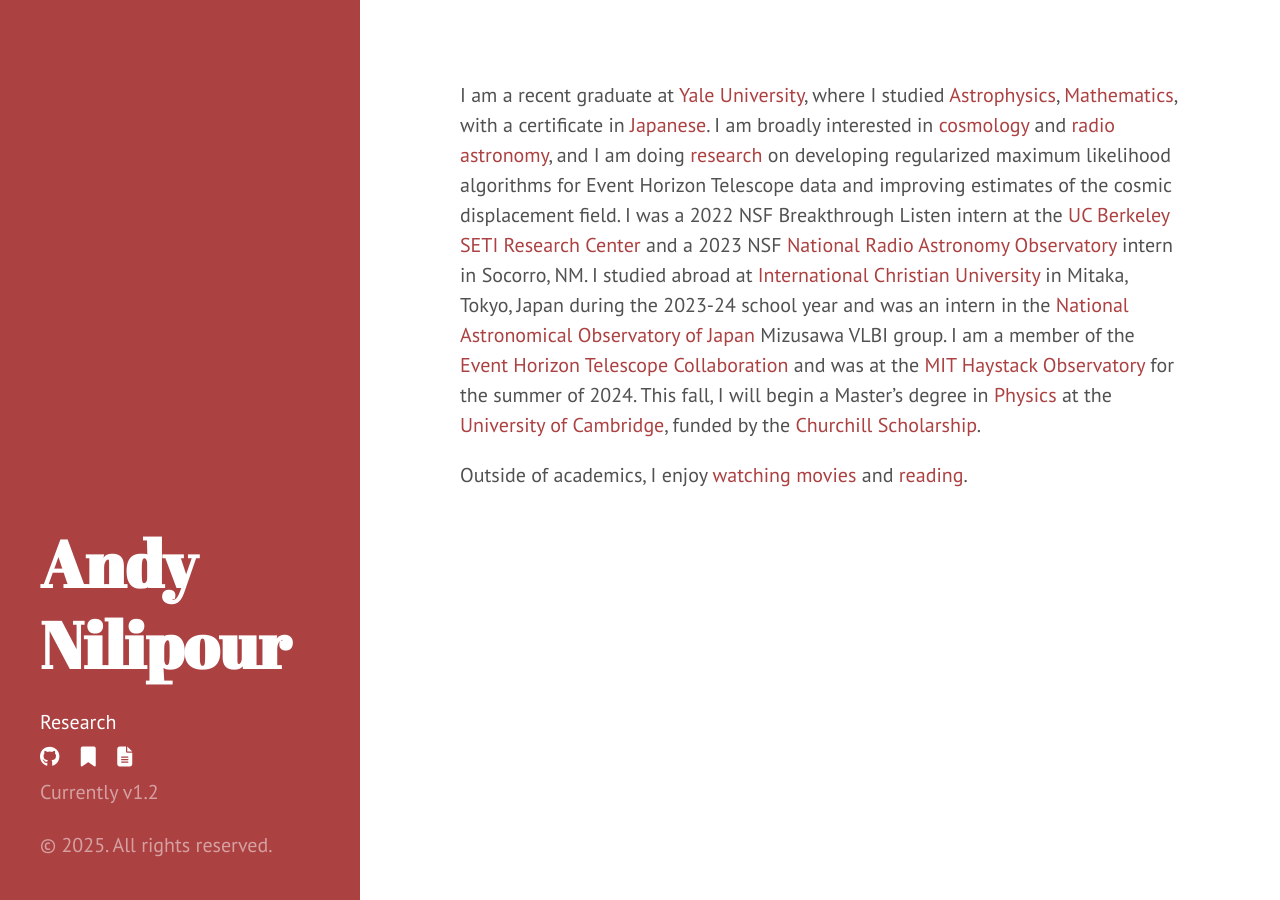
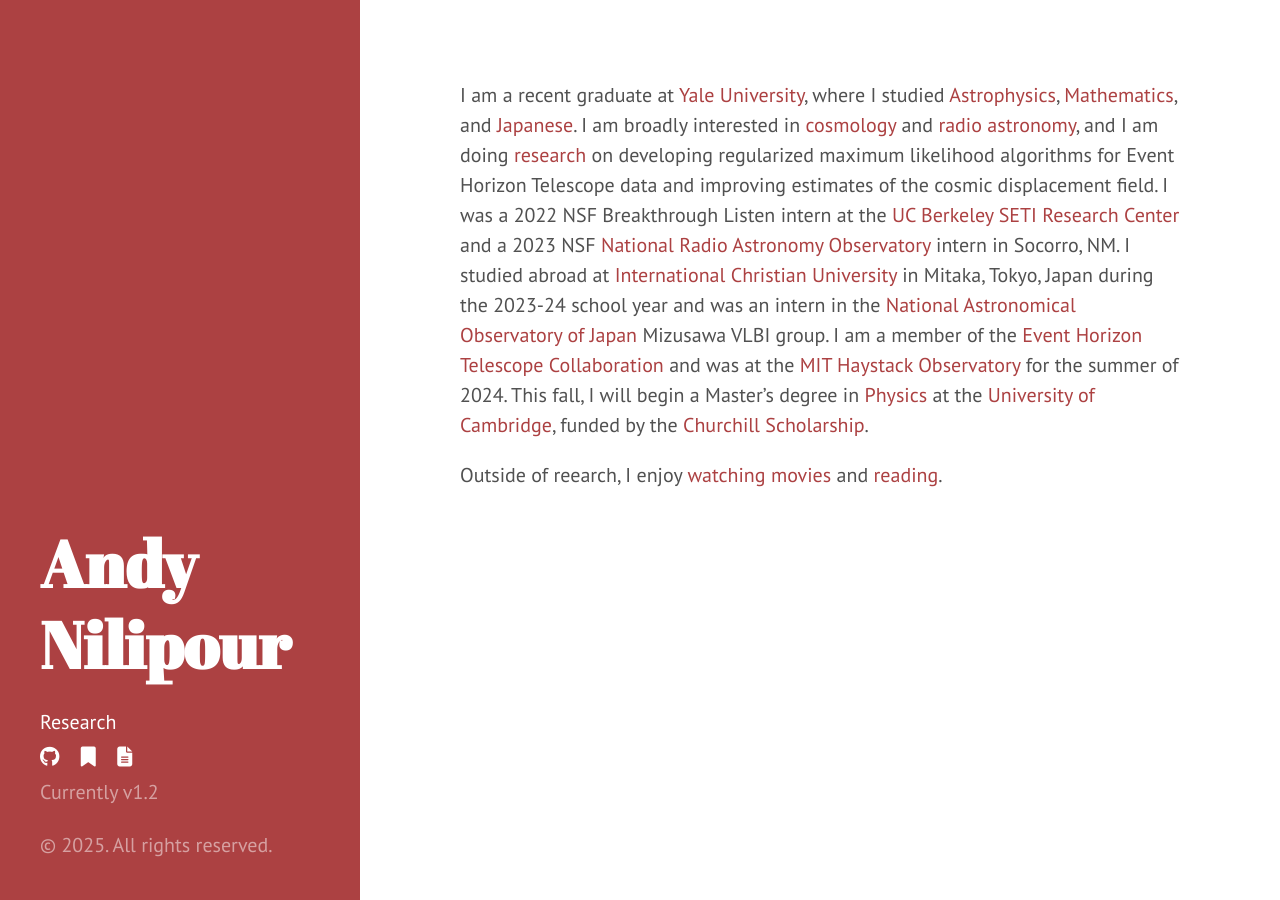
Before and after one commit to anilipour/anilipour.github.io, a Jekyll site: the page built from index.md, in a window 1280 px wide. Built offline with Jekyll 4.4.1, drawn with Linux system fonts in a browser that asks for light colours; nearby versions of some CDN libraries.

Commit message:
Small fix

```diff
--- a/index.md
+++ b/index.md
@@ -3,7 +3,7 @@ layout: default
 title: Home
 ---
 
-I am a recent graduate at [Yale University](https://www.yale.edu/), where I studied [Astrophysics](https://astronomy.yale.edu/), [Mathematics](https://math.yale.edu/), with a certificate in [Japanese](https://eall.yale.edu/). I am broadly interested in [cosmology](/cosmology) and [radio astronomy](/radioastronomy), and I am doing [research](/research) on developing regularized maximum likelihood algorithms for Event Horizon Telescope data and improving estimates of the cosmic displacement field. I was a 2022 NSF Breakthrough Listen intern at the [UC Berkeley SETI Research Center](https://seti.berkeley.edu/listen/) and a 2023 NSF [National Radio Astronomy Observatory](https://public.nrao.edu/) intern in Socorro, NM. I studied abroad at [International Christian University](https://www.icu.ac.jp/en/) in Mitaka, Tokyo, Japan during the 2023-24 school year and was an intern in the [National Astronomical Observatory of Japan](https://www.nao.ac.jp/en/) Mizusawa VLBI group. I am a member of the [Event Horizon Telescope Collaboration](https://eventhorizontelescope.org/) and was at the [MIT Haystack Observatory](https://www.haystack.mit.edu/) for the summer of 2024. This fall, I will begin a Master's degree in [Physics](https://www.phy.cam.ac.uk/) at the [University of Cambridge](https://www.cam.ac.uk/), funded by the [Churchill Scholarship](https://www.churchillscholarship.org/).
+I am a recent graduate at [Yale University](https://www.yale.edu/), where I studied [Astrophysics](https://astronomy.yale.edu/), [Mathematics](https://math.yale.edu/), and [Japanese](https://eall.yale.edu/). I am broadly interested in [cosmology](/cosmology) and [radio astronomy](/radioastronomy), and I am doing [research](/research) on developing regularized maximum likelihood algorithms for Event Horizon Telescope data and improving estimates of the cosmic displacement field. I was a 2022 NSF Breakthrough Listen intern at the [UC Berkeley SETI Research Center](https://seti.berkeley.edu/listen/) and a 2023 NSF [National Radio Astronomy Observatory](https://public.nrao.edu/) intern in Socorro, NM. I studied abroad at [International Christian University](https://www.icu.ac.jp/en/) in Mitaka, Tokyo, Japan during the 2023-24 school year and was an intern in the [National Astronomical Observatory of Japan](https://www.nao.ac.jp/en/) Mizusawa VLBI group. I am a member of the [Event Horizon Telescope Collaboration](https://eventhorizontelescope.org/) and was at the [MIT Haystack Observatory](https://www.haystack.mit.edu/) for the summer of 2024. This fall, I will begin a Master's degree in [Physics](https://www.phy.cam.ac.uk/) at the [University of Cambridge](https://www.cam.ac.uk/), funded by the [Churchill Scholarship](https://www.churchillscholarship.org/).
 
 
-Outside of academics, I enjoy [watching movies](https://letterboxd.com/anilipour/) and [reading](https://www.goodreads.com/review/list/35239876-andy?shelf=read).
+Outside of reearch, I enjoy [watching movies](https://letterboxd.com/anilipour/) and [reading](https://www.goodreads.com/review/list/35239876-andy?shelf=read).
```
